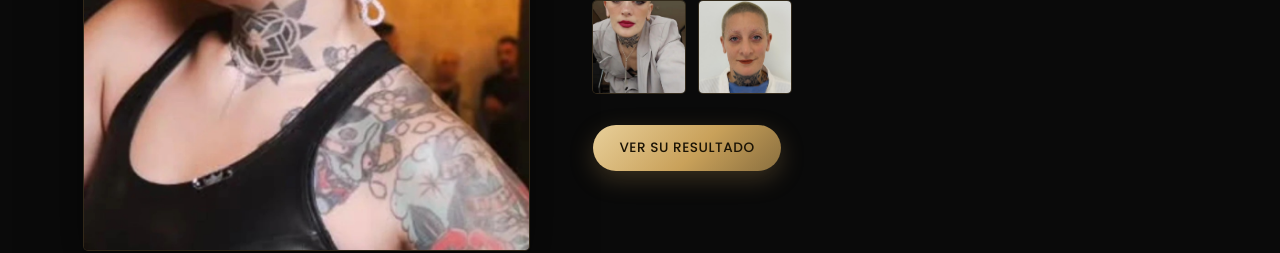
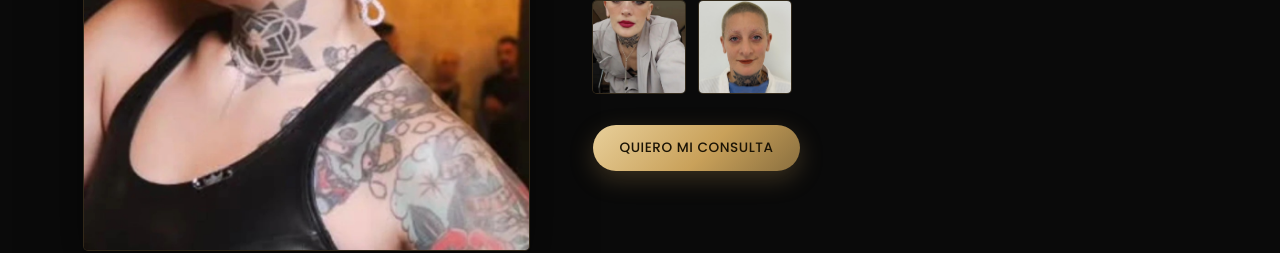
Before and after one commit to yamilham2-lgtm/Landing-Garone, a plain HTML site: page index.html in a window 1280 px wide. Shown: the part 2920-3173 px from the top of the page. Drawn offline with nearby package versions, Linux system fonts and the light colour scheme; a web font is replaced by a local one.

Commit message:
Cambiar boton de seccion Furia a CTA de WhatsApp
En vez de linkear a Antes/Despues, el boton lleva directo a consulta
por WhatsApp, igual que el resto de las CTAs del sitio.

Co-Authored-By: Claude Sonnet 5 <noreply@anthropic.com>
Claude-Session: https://claude.ai/code/session_012SMeFrBTFNUCwNqATjjvTX

```diff
--- a/index.html
+++ b/index.html
@@ -143,7 +143,7 @@
         <img src="assets/img/furia/furia-selfie.jpg" alt="Furia Scaglione">
         <img src="assets/img/furia/furia-post.jpg" alt="Furia Scaglione">
       </div>
-      <a href="#resultados" class="btn btn-gold reveal" data-delay="5">Ver su resultado</a>
+      <a href="https://wa.me/5491124504172?text=Hola%20Dr.%20Garone%2C%20quiero%20consultar%20por%20una%20Rinoplastia%20Ultras%C3%B3nica" target="_blank" rel="noopener" class="btn btn-gold reveal" data-delay="5">Quiero mi consulta</a>
     </div>
   </div>
 </section>
```
